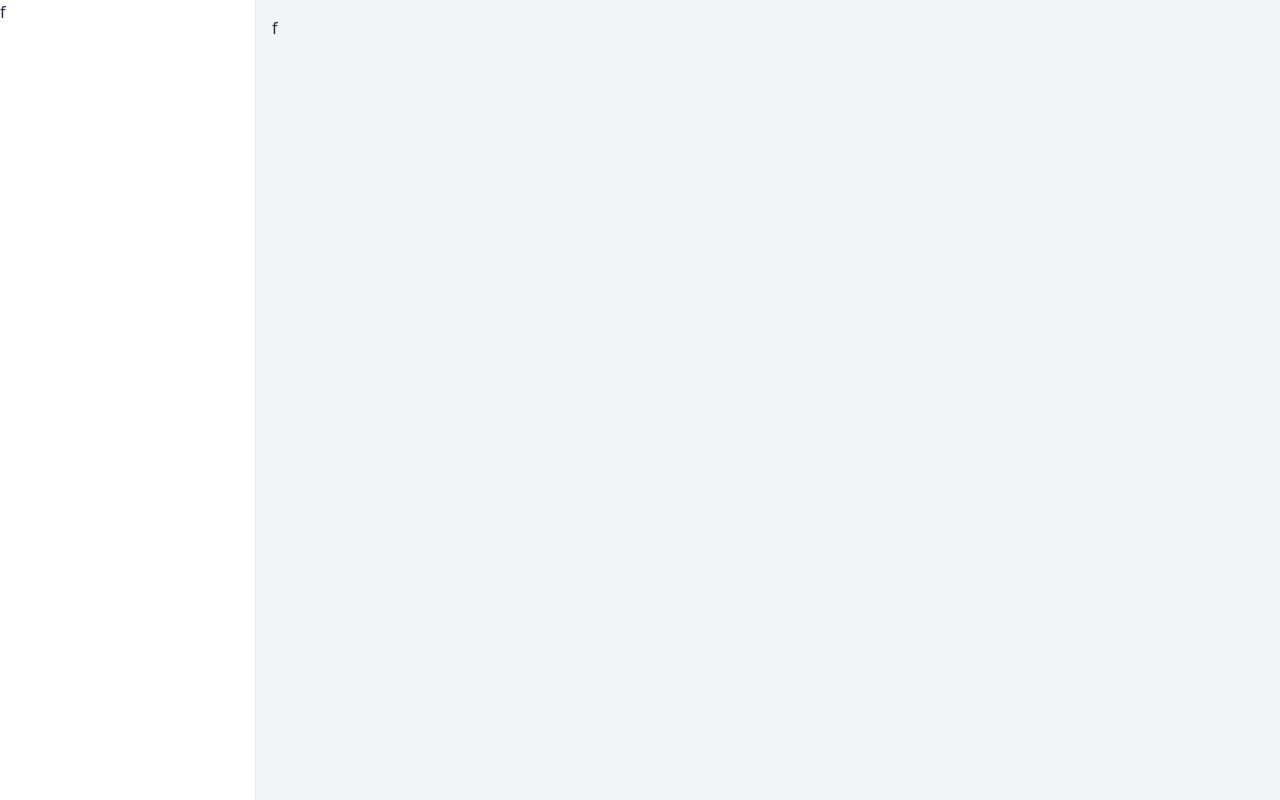
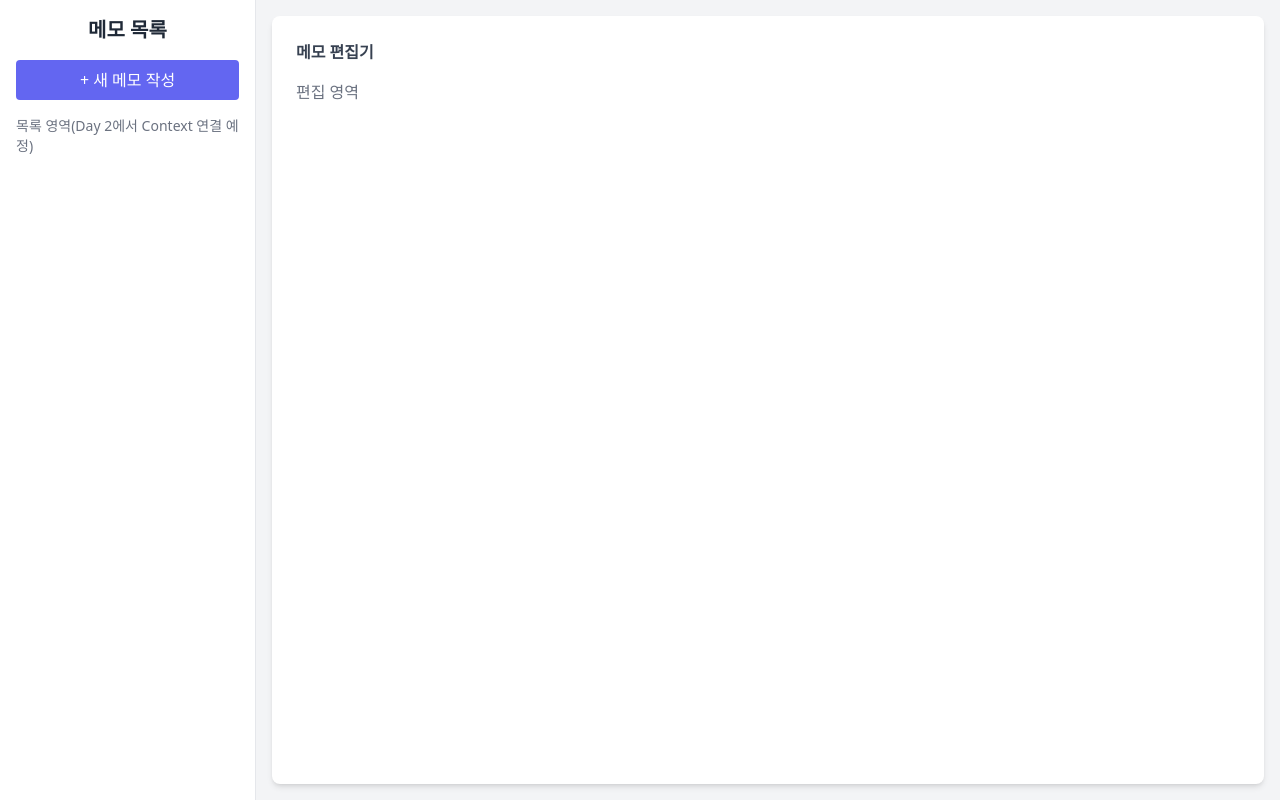
Before and after one commit to parktaejung/simple-notion-clone, a React (Create React App) app: page / in a window 1280 px wide. Built offline with nearby package versions, Linux system fonts and the light colour scheme.

Commit message:
Day 1 Note Editor

```diff
--- a/src/App.tsx
+++ b/src/App.tsx
@@ -9,11 +9,11 @@ function App() {
     <div className="flex h-screen antialiased text-gray-800 bg-gray-50">
       <div className='flex flex-col w-64 border-r border-gray-200 bg-white'>
         <NoteList />
-        f
+
       </div>
       <div className='flex-1 p-4 bg-gray-100'>
         <NoteEditor />
-        f
+
       </div>
     </div>
   );
--- a/src/components/NoteEditor.tsx
+++ b/src/components/NoteEditor.tsx
@@ -1,5 +1,11 @@
 function NoteEditor() {
- return(<div></div>)
+ return(
+    <div className="h-full bg-white p-6 shadow-md rounded-lg">
+        <h2 className="text=2xl font-semibold mb-4 text-gray-700">메모 편집기</h2>
+        <p className="text-gray-500">편집 영역</p>
+
+    </div>
+ )
 }
 
 export default NoteEditor;
--- a/src/components/NoteList.tsx
+++ b/src/components/NoteList.tsx
@@ -1,5 +1,13 @@
 function NoteList() {
-    return(<div></div>)
+    return(
+        <div className="p-4">
+            <h2 className="text-xl text-center font-bold mb-4">메모 목록</h2>
+            <button className="w-full py-2 bg-indigo-500 text-white rounded hover:bg-indigo-600">
+                + 새 메모 작성
+            </button>
+            <p className="mt-4 text-sm text-gray-500">목록 영역(Day 2에서 Context 연결 예정)</p>
+        </div>
+    )
 }
 
 export default NoteList;
```
